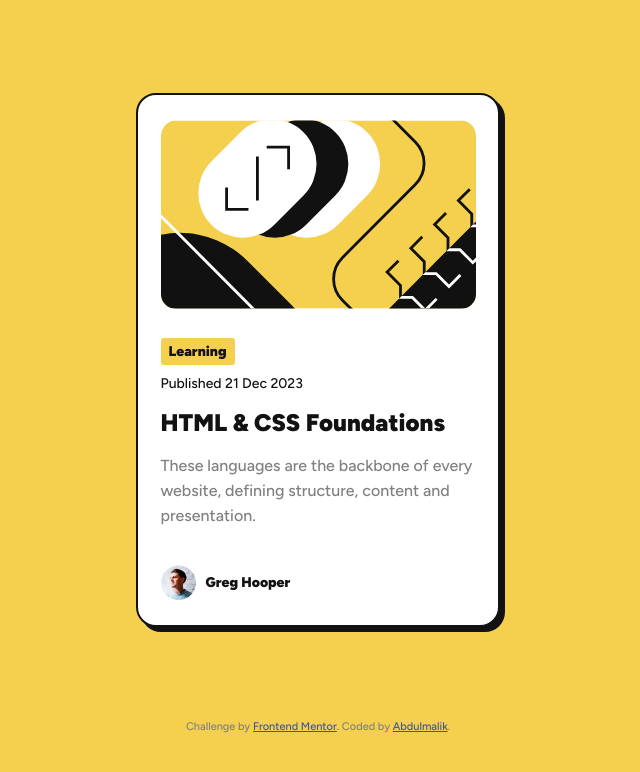
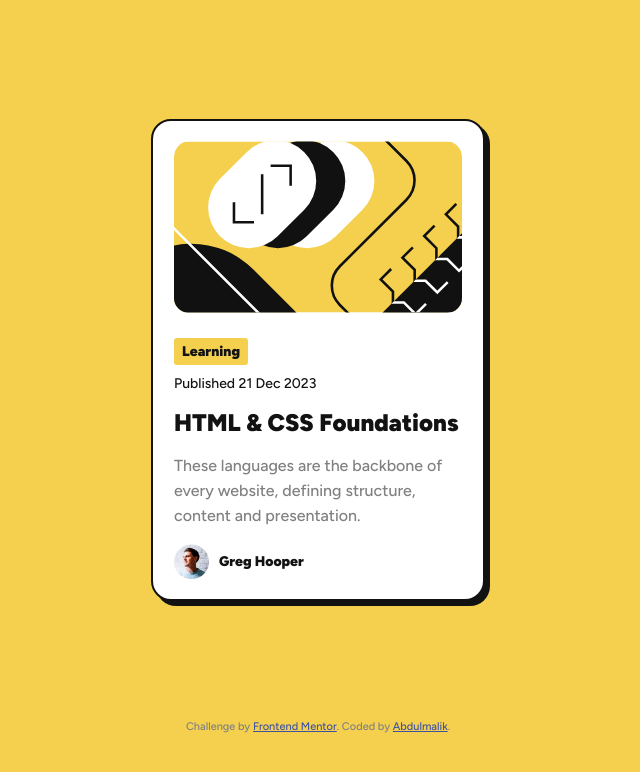
Before and after one commit to 0300hrs/FEM-Blog-Preview, a plain HTML site: page index.html in a window 1280 px wide. Shown: the whole page, without its empty margins (322-962 px from the left). Drawn offline with Linux system fonts and the light colour scheme.

Commit message:
Update index.html
Updated CSS

```diff
--- a/index.html
+++ b/index.html
@@ -31,6 +31,13 @@
   --grey: hsl(0, 0%, 50%);
   --black: hsl(0, 0%, 7%);
 }
+
+@media screen and (min-width: 375px) {
+  .card {
+    width: 80%;
+  }
+}
+
 body {
   margin: 0;
   padding: 0;
@@ -49,9 +56,8 @@
 }
 
 .card {
-        width: 350px;
-        height: 500px;
-        padding: 15px 5px;
+  width: 320px;
+  padding: 20px 5px;
   border: 2px solid var(--black);
   border-radius: 20px;
   background-color: var(--white);
@@ -140,6 +146,7 @@
 .attribution a {
   color: hsl(228, 45%, 44%);
 }
+
     </style>
   </head>
   <body>
```
Lines whose indentation alone changed are shown as unchanged.
